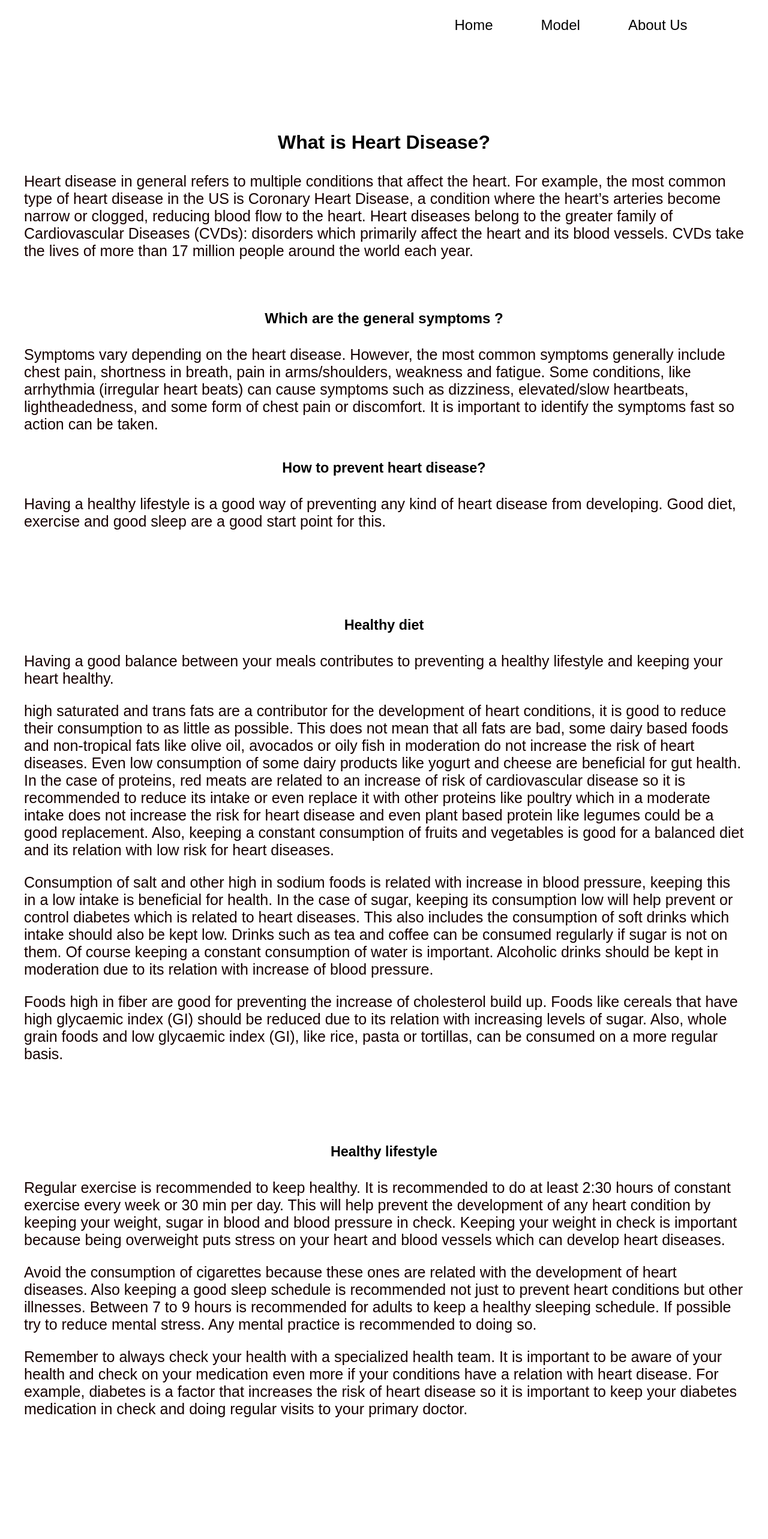
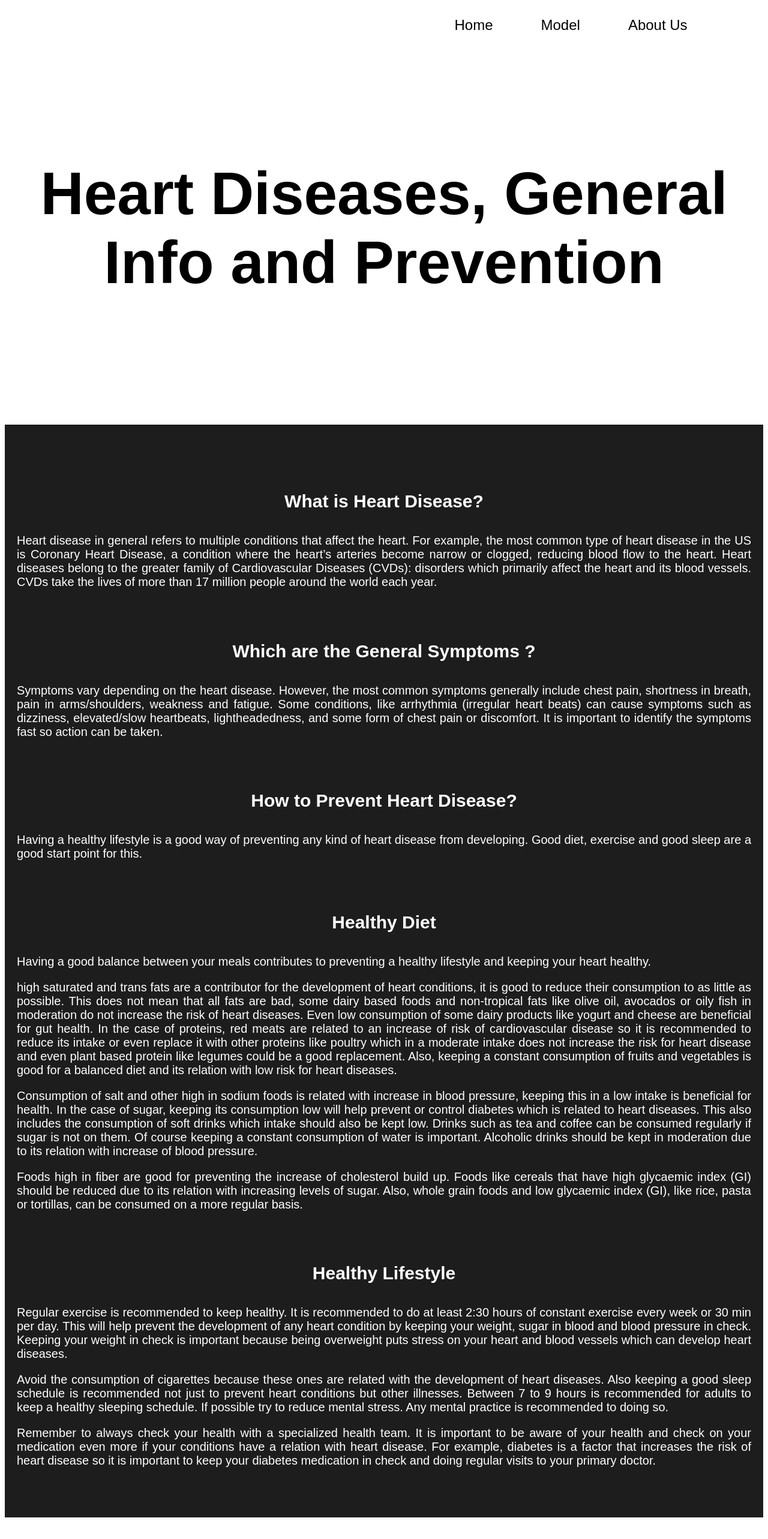
Before and after one commit to ethanotran/HeartDiseaseWebsite, a React (Create React App) app in the folder website/website/: page /Info in a window 1280 px wide. Shown: the top 2566 px of the page at 60% size. After the commit the page ends 2538 px from the top, so only its background shows below. Built offline with nearby package versions, Linux system fonts and the light colour scheme.

Commit message:
design set for info page

```diff
--- a/website/website/src/components/navbar.css
+++ b/website/website/src/components/navbar.css
@@ -18,7 +18,7 @@
   font-size: 32px;
   color: #160101;
   font-weight: bolder;
-  transform: translate(-750px,-2px);
+  transform: translate(-720px,-2px);
 }
 
 
--- a/website/website/src/pages/info.css
+++ b/website/website/src/pages/info.css
@@ -1,105 +1,37 @@
-.header-box-info {
-    font-family: "Arial";
-    background-color: transparent;
-    color: rgb(0, 0, 0);
-    text-align: center;
-    padding-top: 15%;
-    width: 100%;
-    height: 300px;
-  }
 
-.header-box-info .generalInfo {
-    font-size: 25px;
-    font-family: "Arial";
-    background-color: transparent;
-    color: rgb(22, 1, 1);
-    text-align: left;
-    margin: 32px;
+.page-header{
 
-}
-
-.symptoms-header {
-  background-size: 12px;
-  transform: translateY(-190px);
   font-family: "Arial";
-  background-color: transparent;
+  font-size: 50px;
+  background-color: rgb(255, 255, 255);
   color: rgb(0, 0, 0);
   text-align: center;
   padding-top: 15%;
-  width: 100%;
+  padding-bottom: 10%;
+}
+
+.titles
+{
+ text-align: center;
+ padding-top: 5%;
+ padding-bottom: 1%;
+}
+
+.body-color{
+
+
+  background-color:  rgb(29, 29, 29);
+  padding-bottom: 5%;
+
 
 
 }
-.symptoms-header .symptoms-body{
-
-  font-size: 25px;
-  font-family: "Arial";
-  background-color: transparent;
-  color: rgb(22, 1, 1);
-  text-align: left;
-  margin: 32px;
-
-}
-.prevention-header
+.body-text
 {
   font-size: 20px;
   font-family: "Arial";
-  transform: translateY(-390px);
-  background-color: transparent;
-  color: rgb(0, 0, 0);
-  text-align: center;
-  padding-top: 15%;
-  width: 100%;
+  color: rgb(255, 255, 255);
+  text-align: justify;
+  padding-top: 2%;
+  margin: 20px;
 }
-
-.prevention-header .body
-{
-  font-size: 25px;
-  font-family: "Arial";
-  background-color: transparent;
-  color: rgb(22, 1, 1);
-  text-align: left;
-  margin: 32px;
-}
-.healty-diet-header
-{
-  font-size: 20px;
-  font-family: "Arial";
-  transform: translateY(-490px);
-  background-color: transparent;
-  color: rgb(0, 0, 0);
-  text-align: center;
-  padding-top: 15%;
-  width: 100%;
-}
-
-.healty-diet-header .body
-{
-  font-size: 25px;
-  font-family: "Arial";
-  background-color: transparent;
-  color: rgb(22, 1, 1);
-  text-align: left;
-  margin: 32px;
-}
-.healty-lifestyle-header
-{
-  font-size: 20px;
-  font-family: "Arial";
-  transform: translateY(-600px);
-  background-color: transparent;
-  color: rgb(0, 0, 0);
-  text-align: center;
-  padding-top: 15%;
-  width: 100%;
-}
-
-.healty-lifestyle-header .body
-{
-  font-size: 25px;
-  font-family: "Arial";
-  background-color: transparent;
-  color: rgb(22, 1, 1);
-  text-align: left;
-  margin: 32px;
-}
--- a/website/website/src/pages/info.js
+++ b/website/website/src/pages/info.js
@@ -5,41 +5,40 @@ export default function Info() {
   return(
     <div>
       <NavBar/>
-      <div className="header-box-info">
-      <h1>What is Heart Disease?
-      </h1>
-      <div className="generalInfo">
+      <div className="page-header">
+        <h1>Heart Diseases, General Info and Prevention</h1>
+
+        </ div>
+        <div className="body-color">
+     < div className = "body-text">
+
+      <h2 className="titles" >What is Heart Disease?
+      </h2>
+
         <p>Heart disease in general refers to multiple conditions that affect the heart.
           For example, the most common type of heart disease in the US is Coronary Heart Disease,
           a condition where the heart’s arteries become narrow or clogged, reducing blood flow to the heart.
           Heart diseases belong to the greater family of Cardiovascular Diseases (CVDs): disorders which primarily affect the heart and its blood vessels.
           CVDs take the lives of more than 17 million people around the world each year.</p>
-      </div>
-        </div>
-        <div className="symptoms-header">
-          <h2>Which are the general symptoms ?</h2>
-          <div className="symptoms-body">
+
+
+          <h2 className="titles">Which are the General Symptoms ?</h2>
+
         <p>Symptoms vary depending on the heart disease.
           However, the most common symptoms generally include chest pain, shortness in breath, pain in arms/shoulders, weakness and fatigue.
           Some conditions, like arrhythmia (irregular heart beats) can cause symptoms such as dizziness, elevated/slow heartbeats, lightheadedness, and some form of chest pain or discomfort.
           It is important to identify the symptoms fast so action can be taken.</p>
-      </div>
 
 
-          </div>
+          <h2 className="titles">How to Prevent Heart Disease? </h2>
 
-          <div className="prevention-header">
-          <h3>How to prevent heart disease? </h3>
-          <div className="body">
         <p>Having a healthy lifestyle is a good way of preventing any kind of heart disease from developing. Good diet, exercise and good sleep are a good start point for this.
         </p>
-          </div>
-      </div>
 
 
-          <div className="healty-diet-header">
-          <h3>Healthy diet</h3>
-          <div className="body">
+
+          <h2 className="titles">Healthy Diet</h2>
+
         <p>Having a good balance between your meals contributes to preventing a healthy lifestyle and keeping your heart healthy. </p>
         <p>high saturated and trans fats are a contributor for the development of heart conditions, it is good to reduce their consumption to as little as possible.
           This does not mean that all fats are bad, some dairy based foods and non-tropical fats like olive oil, avocados or oily fish in moderation do not increase the risk of heart diseases.
@@ -55,12 +54,9 @@ export default function Info() {
           Foods like cereals that have high glycaemic index (GI) should be reduced due to its relation with increasing levels of sugar.
            Also, whole grain foods and low glycaemic index (GI), like rice, pasta or tortillas, can be consumed on a more regular basis.
         </p>
-          </div>
-      </div>
 
-      <div className="healty-lifestyle-header">
-          <h3>Healthy lifestyle</h3>
-          <div className="body">
+          <h2 className="titles" >Healthy Lifestyle</h2>
+
         <p>Regular exercise is recommended to keep healthy. It is recommended to do at least 2:30 hours of constant exercise every week or 30 min per day.
           This will help prevent the development of any heart condition by keeping your weight, sugar in blood and blood pressure in check.
           Keeping your weight in check is important because being overweight puts stress on your heart and blood vessels which can develop heart diseases.
@@ -74,10 +70,8 @@ export default function Info() {
            It is important to be aware of your health and check on your medication even more if your conditions have a relation with heart disease. For example,
             diabetes is a factor that increases the risk of heart disease so it is important to keep your diabetes medication in check and doing regular visits to your primary doctor.
         </p>
-
-          </div>
-      </div>
-
+        </div>
+        </div>
 
     </div>
   )
```
